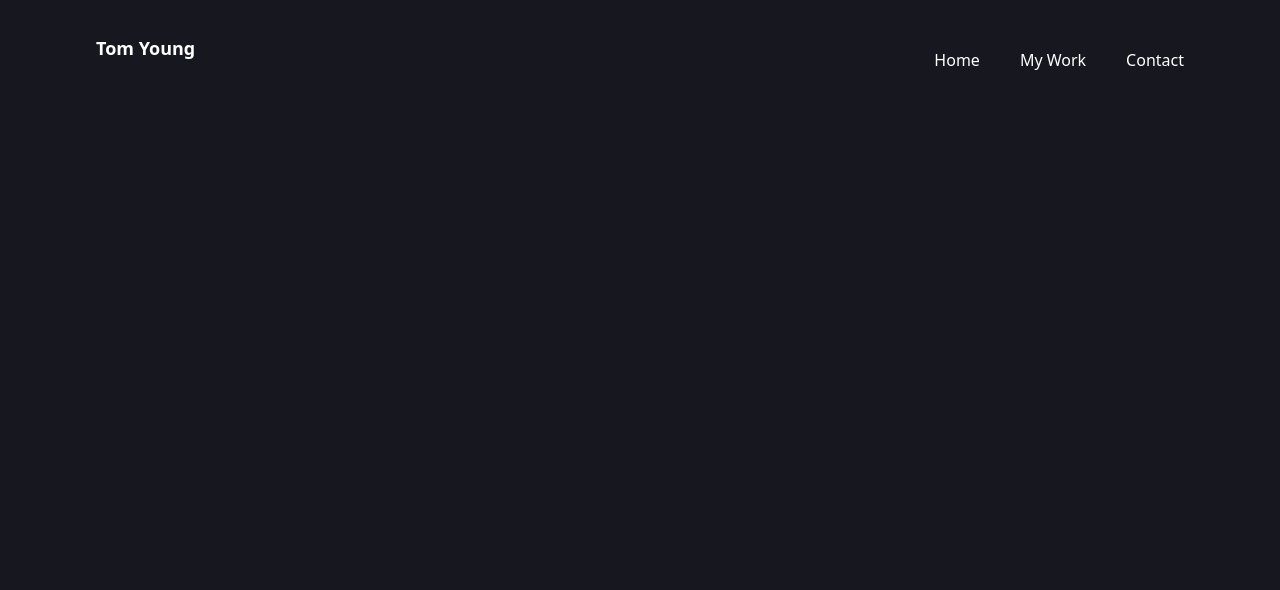
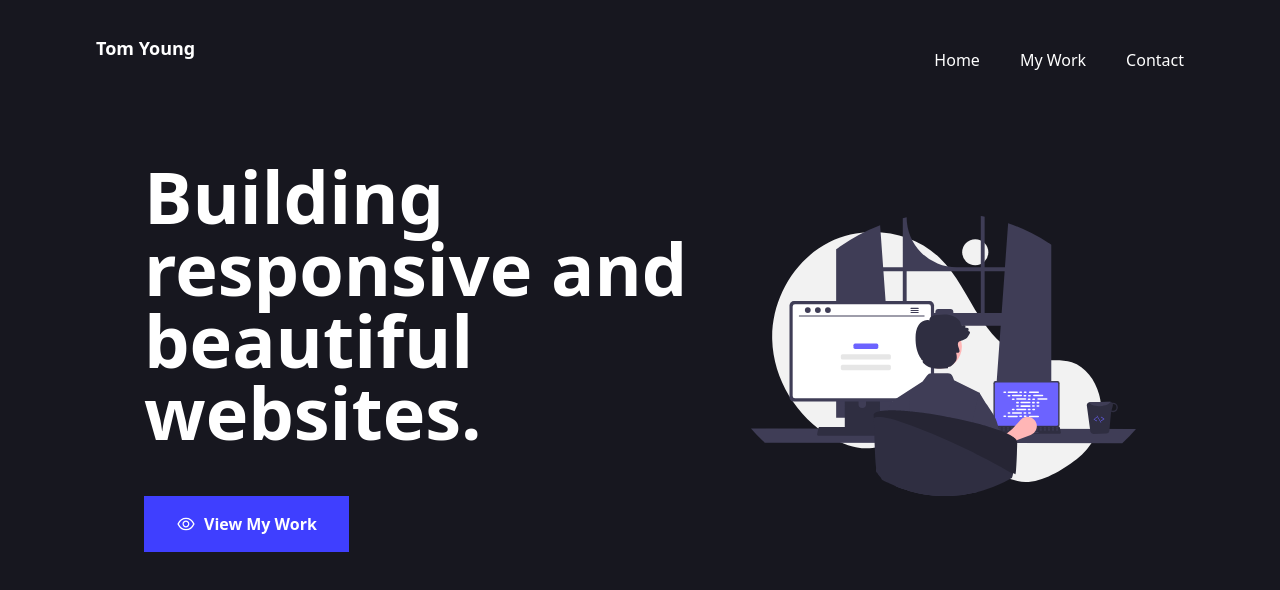
Before and after one commit to TheThomasY/Portfolio, a Next.js app: page / in a window 1280 px wide. Shown: the top 590 px of the page. Built offline with nearby package versions, Linux system fonts and the light colour scheme.

Commit message:
hero component and relevant image added. All working

```diff
--- /dev/null
+++ b/components/Hero.js
@@ -0,0 +1,25 @@
+import React from 'react'
+import { AiOutlineEye } from 'react-icons/ai'
+
+export default function Hero() {
+  return (
+    <div className="container mx-auto mt-16 flex w-full flex-col items-center px-8 md:flex-row md:px-14 lg:px-36">
+      <div className="flex flex-col items-center justify-center">
+        <h1 className="w-full text-center text-5xl font-bold leading-tight md:text-left xl:text-7xl">
+          Building responsive and beautiful websites.
+        </h1>
+        <div className="z-10 flex w-full justify-center md:justify-start">
+          <a href="#work">
+            <button className="mt-12 flex items-center bg-theme px-8 py-4 font-bold text-white hover:bg-button-hover ">
+              <AiOutlineEye size={20} />
+              <span className="ml-2">View My Work</span>
+            </button>
+          </a>
+        </div>
+      </div>
+      <div className="relative mt-12 w-3/4 md:mt-0 md:w-full">
+        <img src="./images/hero-image.svg" alt="Illustration of man coding" />
+      </div>
+    </div>
+  )
+}
--- a/pages/index.tsx
+++ b/pages/index.tsx
@@ -3,6 +3,8 @@ import Head from 'next/head'
 
 // Components
 import Navbar from '../components/Navbar';
+import Hero from '../components/Hero';
+
 
 export default function Home() {
   return (
@@ -11,6 +13,7 @@ export default function Home() {
         <title>Tom Young</title>
       </Head>
       <Navbar />
+      <Hero />
     </div>
   )
 }
```
Also changed, not shown: public/images/hero-image.svg (added).
